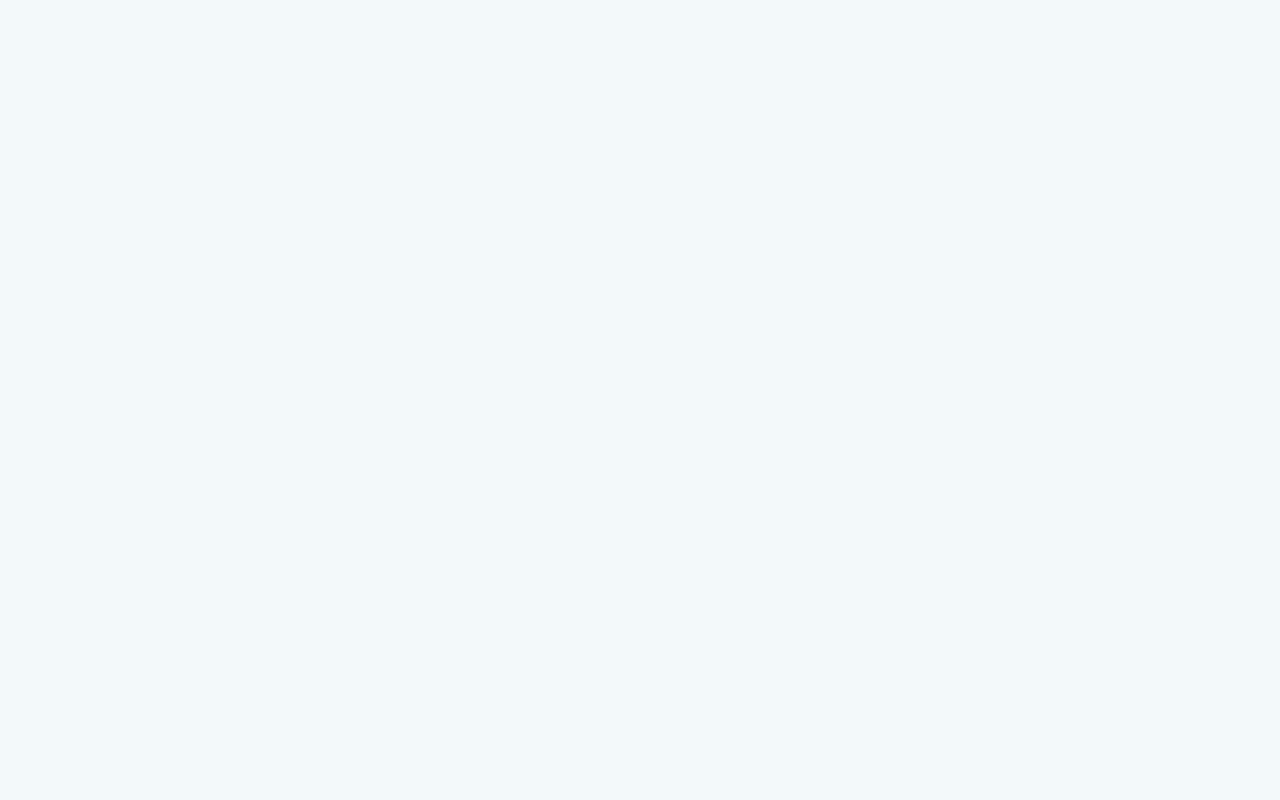
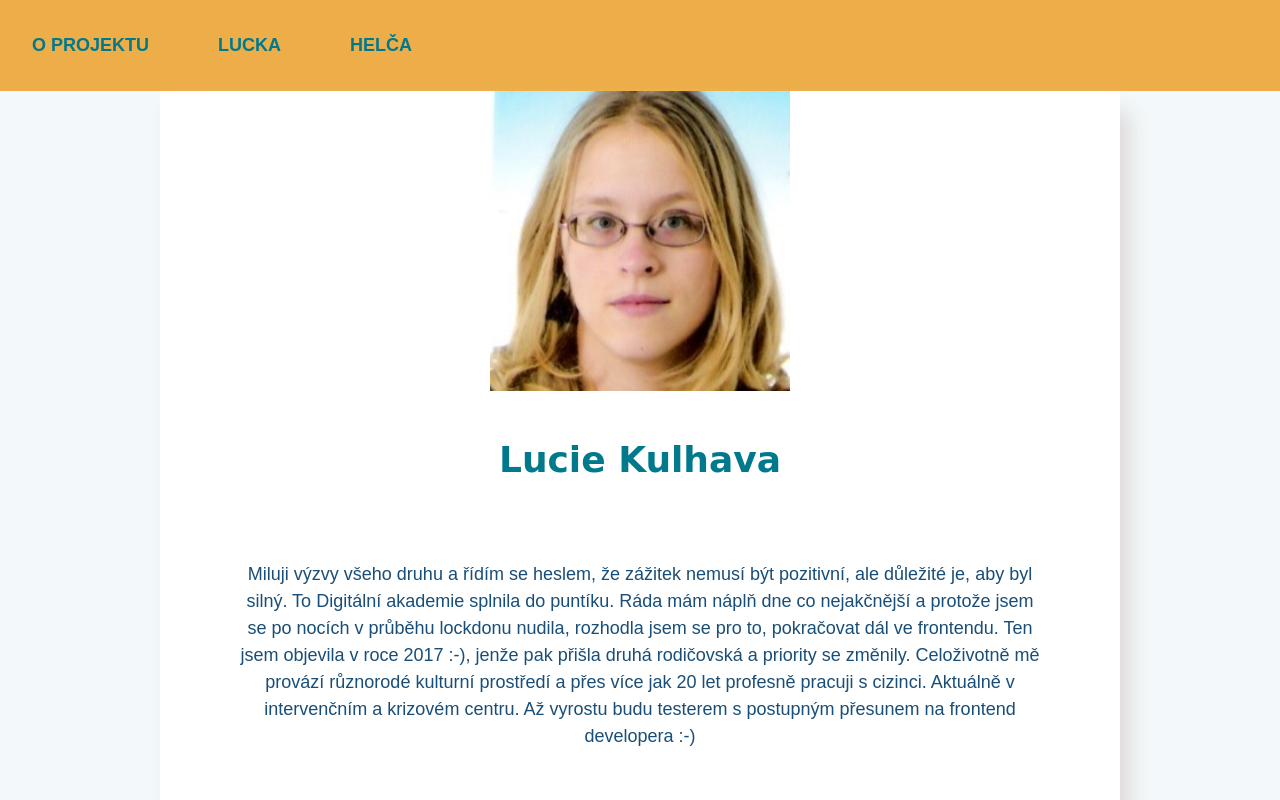
Before and after one commit to Helena-Ib/O-projektu, a plain HTML site: page Lucka.html in a window 1280 px wide. Drawn offline with Linux system fonts and the light colour scheme.

Commit message:
Update Lucka.html

```diff
--- a/Lucka.html
+++ b/Lucka.html
@@ -5,7 +5,42 @@
     <meta http-equiv="X-UA-Compatible" content="IE=edge" />
     <meta name="viewport" content="width=device-width, initial-scale=1.0" />
     <link rel="stylesheet" href="style.css" />
-    <title>Lucka</title>
+    <title>Helča</title>
   </head>
-  <body></body>
+  <body>
+    <header>
+      <div class="navigation">
+        <nav>
+          <a href="index.html">O PROJEKTU</a>
+          <a href="Lucka.html">LUCKA</a>
+          <a href="Helca.html">HELČA</a>
+        </nav>
+      </div>
+    </header>
+    <main>
+      <div class="container">
+        <div class="introduction">
+          <div class="profile_pic">
+            <img class="helena" src="img/lucka.jpg" alt="Profil Lucka" />
+          </div>
+          <div class="name">
+            <h1>Lucie Kulhava</h1>
+          </div>
+          <div class="description">
+            <p>
+              Miluji výzvy všeho druhu a řídím se heslem, že zážitek nemusí být pozitivní, ale důležité je, aby byl silný.
+              To Digitální akademie splnila do puntíku. Ráda mám náplň dne co nejakčnější a protože jsem se po nocích v průběhu lockdonu nudila, rozhodla jsem se pro to, pokračovat dál ve frontendu.
+              Ten jsem objevila v roce 2017 :-), jenže pak přišla druhá rodičovská a priority se změnily.
+              Celoživotně mě provází různorodé kulturní prostředí a přes více jak 20 let profesně pracuji s cizinci. Aktuálně v intervenčním a krizovém centru.
+              Až vyrostu budu testerem s postupným přesunem na frontend developera :-)
+
+
+
+
+            </p>
+          </div>
+        </div>
+      </div>
+    </main>
+  </body>
 </html>
```
